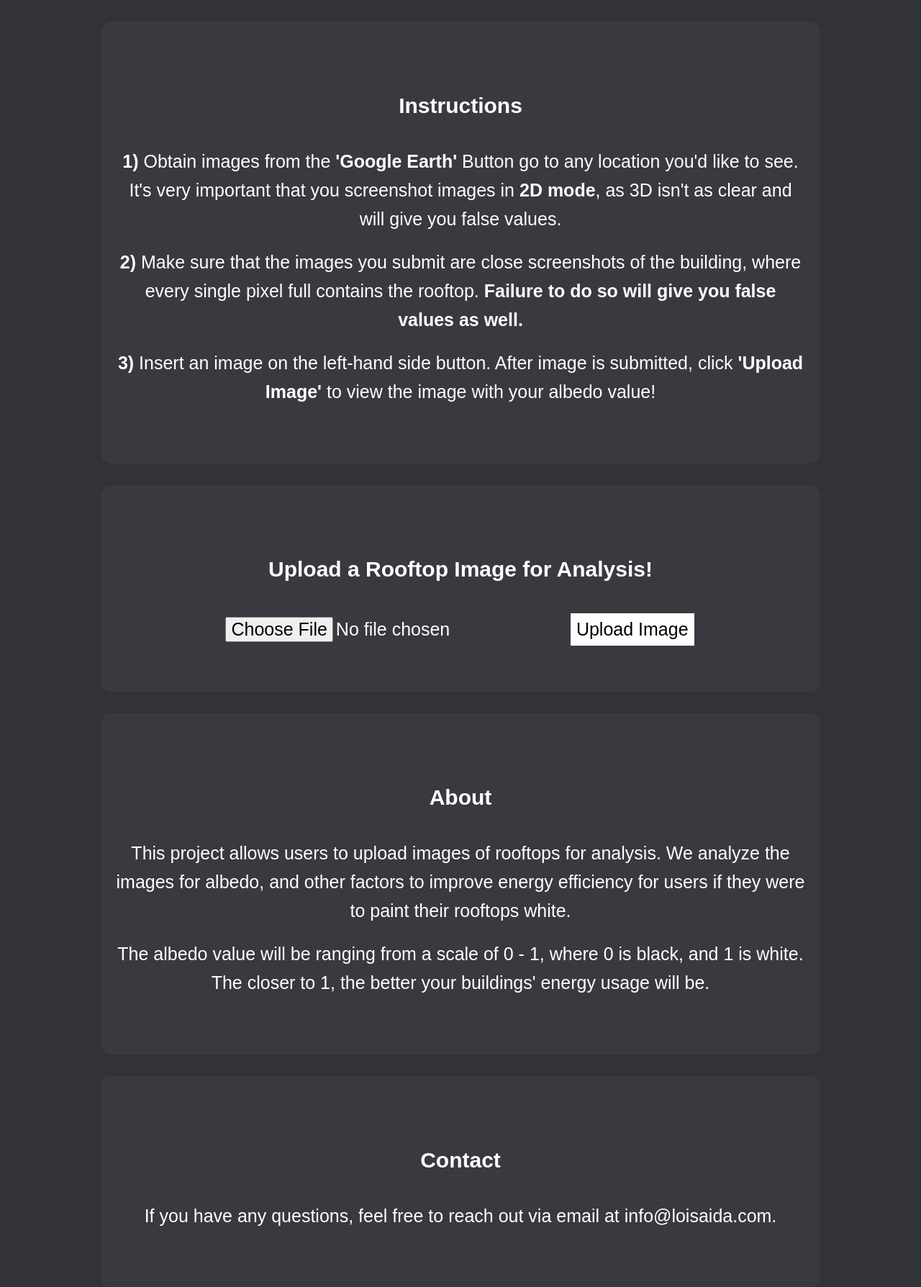
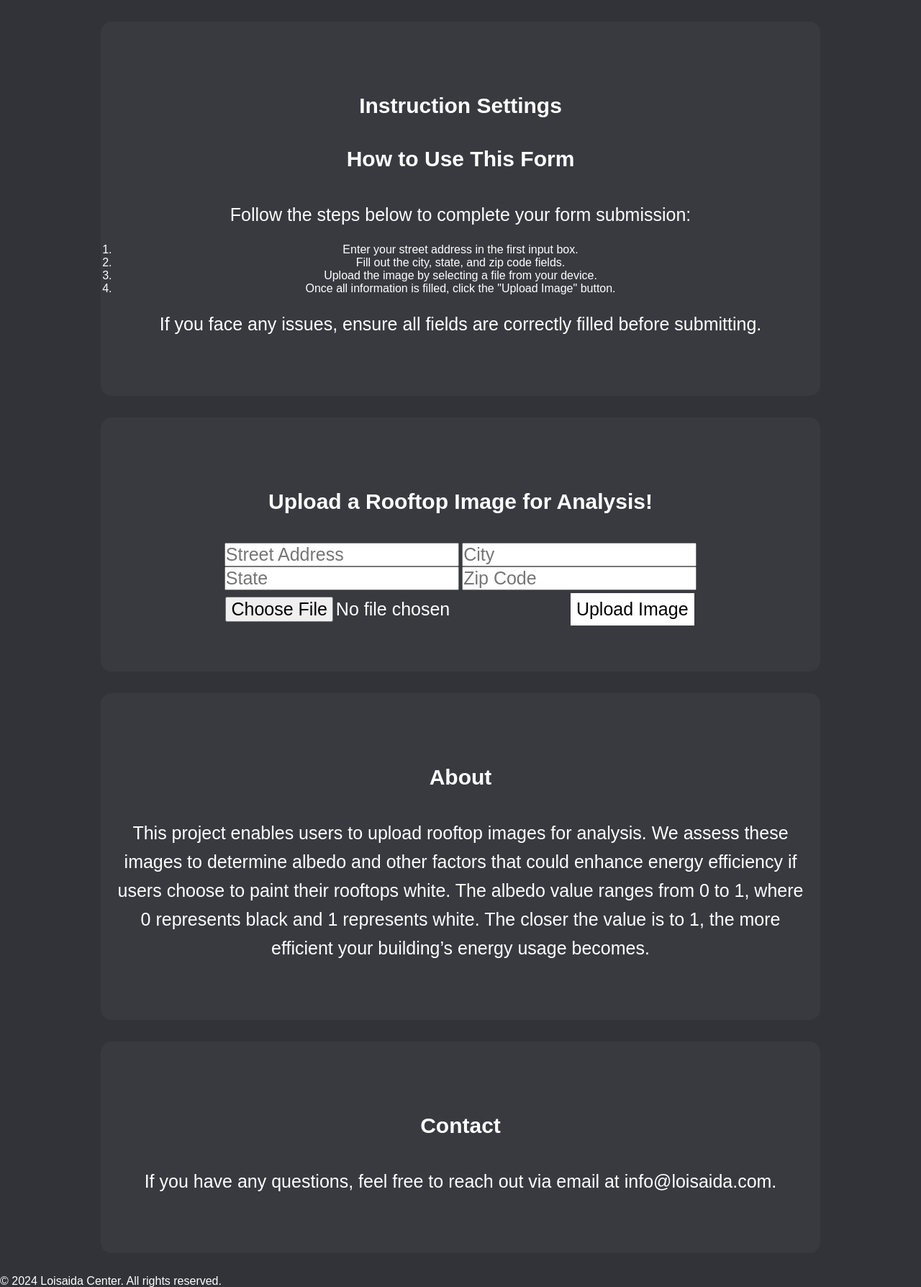
Before and after one commit to Ikyua/Rooftop-Analysis-ECOlibrium, a Flask app: page / in a window 1280 px wide. Shown: the part 204-1992 px from the top of the page at 72% size. Run offline with Flask 3, Linux system fonts and the light colour scheme.

Commit message:
Update index.html

```diff
--- a/templates/index.html
+++ b/templates/index.html
@@ -23,26 +23,31 @@
 
     <div class = "page-content">
         <!-- Instruction Section -->
-        <section id = instructions>
-            <h1> Instructions</h1>
-            <p> <b> 1) </b> Obtain images from the <strong >'Google Earth' </strong>Button go to any location you'd like to see.
-                It's very important that you screenshot images in <strong> 2D mode</strong>, as 3D isn't as clear and will give you false values.
-            </p>
-
-            <p> <b> 2) </b>Make sure that the images you submit are close screenshots of the building, where every single pixel full contains the rooftop.
-                <strong>Failure to do so will give you false values as well.</strong>
-            </p>
-
-            <p> <b> 3) </b>Insert an image on the left-hand side button. After image is submitted, click <strong>'Upload Image'</strong>
-                to view the image with your albedo value!</p>
+        <section class="instruction-settings">
+            <h1>Instruction Settings</h1>
+            <h2>How to Use This Form</h2>
+            <p>Follow the steps below to complete your form submission:</p>
+            <ol>
+                <li>Enter your street address in the first input box.</li>
+                <li>Fill out the city, state, and zip code fields.</li>
+                <li>Upload the image by selecting a file from your device.</li>
+                <li>Once all information is filled, click the "Upload Image" button.</li>
+            </ol>
+            <p>If you face any issues, ensure all fields are correctly filled before submitting.</p>
         </section>
         <!-- Home Section -->
         <section id="home">
             <h1>Upload a Rooftop Image for Analysis!</h1>
 
             <form action="/" method="post" enctype="multipart/form-data">
-                <input id= "select-image" type="file" name="file" required>
+                <input class = "address-button" id="street" type="text" name="street" placeholder="Street Address" required>
+                <input class = "address-button" id="city" type="text" name="city" placeholder="City" required>
+                <input class = "address-button" id="state" type="text" name="state" placeholder="State" required>
+                <input class = "address-button" id="zip" type="text" name="zip" placeholder="Zip Code" required>
+                <br>
+                <input id="select-image" type="file" name="file" required>
                 <input id="upload-image" type="submit" value="Upload Image">
+
             </form>
             <!-- this only appears when an image is uploaded to the website -->
             {% if processed %}
@@ -55,12 +60,10 @@
         <!-- About Section -->
         <section id="about">
             <h2>About</h2>
-            <p>This project allows users to upload images of rooftops for analysis. We analyze the images for albedo, and other factors to
-                improve energy efficiency for users if they were to paint their rooftops white.
-            </p>
-            <p>
-                The albedo value will be ranging from a scale of 0 - 1, where 0 is black, and 1 is white. The closer to 1, the better your
-                buildings' energy usage will be.
+            <p>This project enables users to upload rooftop images for analysis. We assess these images to determine albedo and other
+                factors that could enhance energy efficiency if users choose to paint their rooftops white. The albedo value
+                ranges from 0 to 1, where 0 represents black and 1 represents white. The closer the value is to 1, the more
+                efficient your building’s energy usage becomes.
 
             </p>
         </section>
```
